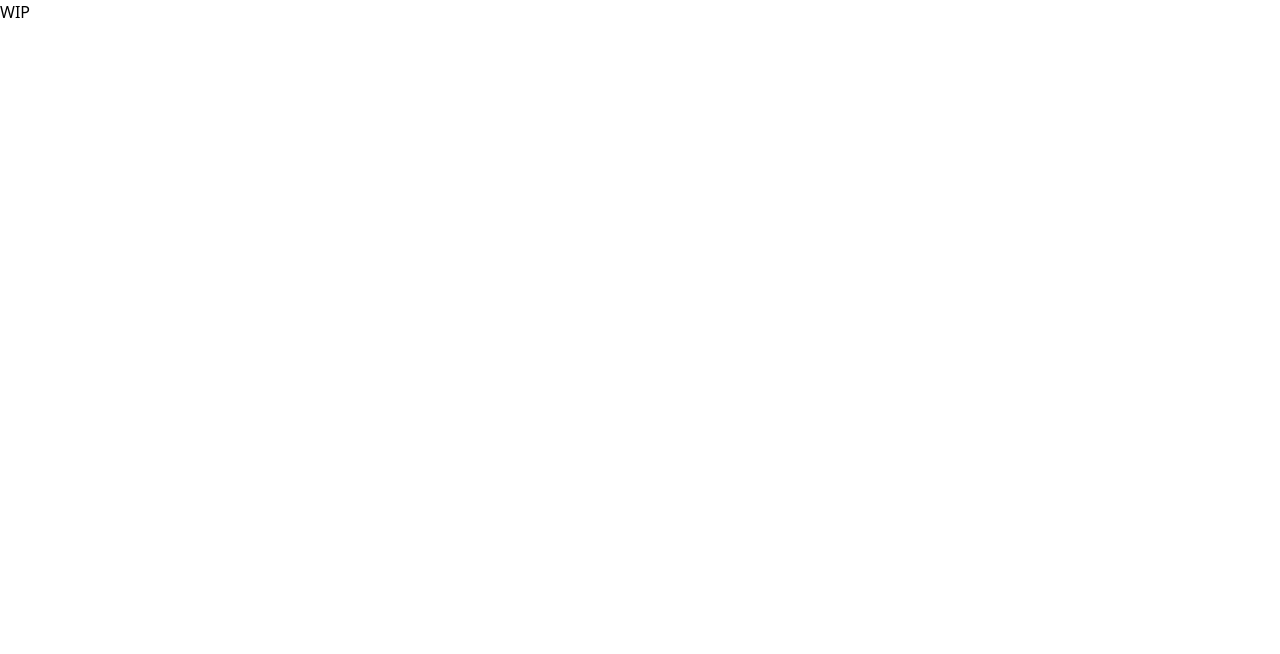
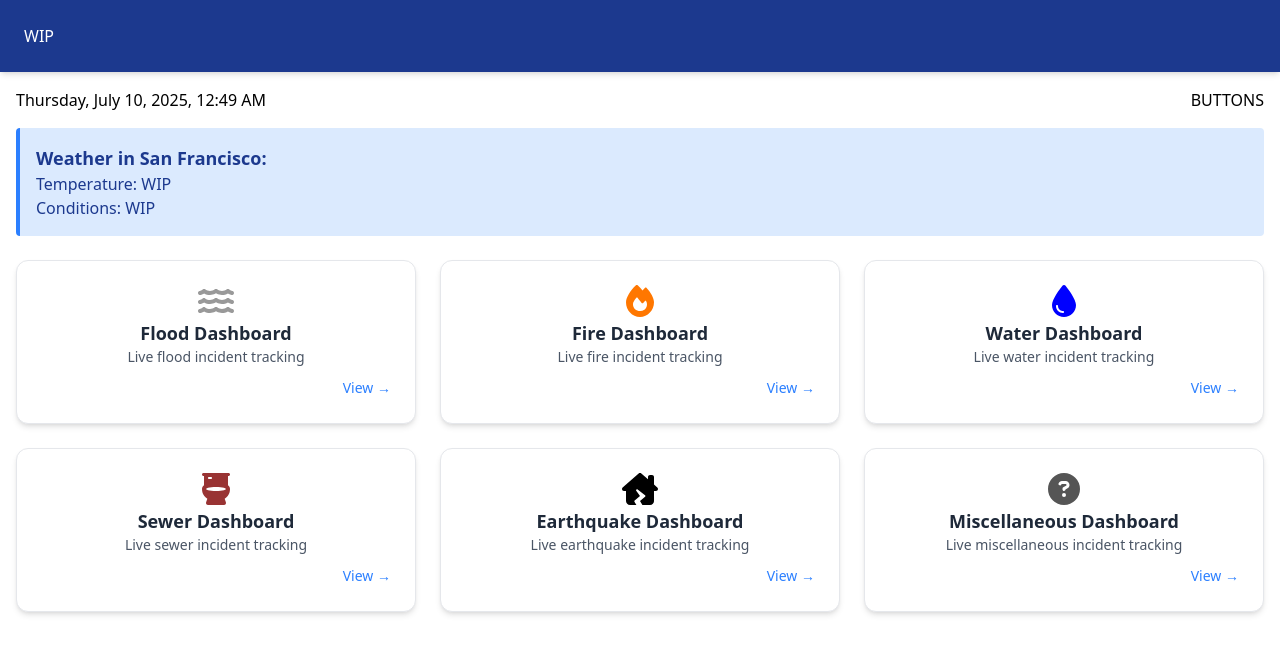
Before and after one commit to MKVollmer25/Emergency-Management, a React (Vite) app in the folder frontend/: page /admin in a window 1280 px wide. Shown: the top 654 px of the page. Built offline with nearby package versions, Linux system fonts and the light colour scheme.

Commit message:
Major user and admin dashboard updates

```diff
--- a/frontend/package.json
+++ b/frontend/package.json
@@ -10,6 +10,9 @@
     "preview": "vite preview"
   },
   "dependencies": {
+    "@fortawesome/fontawesome-svg-core": "^6.7.2",
+    "@fortawesome/free-solid-svg-icons": "^6.7.2",
+    "@fortawesome/react-fontawesome": "^0.2.2",
     "@tailwindcss/vite": "^4.1.11",
     "react": "^19.1.0",
     "react-dom": "^19.1.0",
--- a/frontend/src/pages/Admin.jsx
+++ b/frontend/src/pages/Admin.jsx
@@ -1,8 +1,111 @@
+import { FontAwesomeIcon } from '@fortawesome/react-fontawesome';
+import { faWater } from '@fortawesome/free-solid-svg-icons';
+import { faFire } from '@fortawesome/free-solid-svg-icons';
+import { faDroplet } from '@fortawesome/free-solid-svg-icons';
+import { faToilet } from '@fortawesome/free-solid-svg-icons';
+import { faHouseChimneyCrack } from '@fortawesome/free-solid-svg-icons';
+import { faCircleQuestion } from '@fortawesome/free-solid-svg-icons';
+
 function Admin() {
+  const date = new Date()
+
+  const date_options = {
+    weekday: "long",
+    year: "numeric",
+    month: "long",
+    day: "numeric"
+  };
+
+  const time_options = {
+    hour: "numeric",
+    minute: "numeric",
+    hour12: true
+  }
+
+  const formatted_date = date.toLocaleDateString("en-US", date_options)
+  const formatted_time = date.toLocaleTimeString("en-US", time_options)
+
   return (
-    <section>
+    <>
+      <header className="bg-blue-900 text-white shadow-md px-6 py-4 md:py-6">
         WIP
-    </section>
+      </header>
+      <div className="flex justify-between px-4 py-4">
+        <div>{formatted_date}, {formatted_time}</div>
+        <div>BUTTONS</div>
+      </div>
+      <main className="px-4 pb-16">
+        <div>
+          <div className="bg-blue-100 border-l-4 border-blue-500 text-blue-900 p-4 rounded mb-6">
+            <p className="text-lg font-semibold">Weather in San Francisco:</p>
+            <p>Temperature: WIP</p>
+            <p>Conditions: WIP</p>
+          </div>
+        </div>
+        <div className="grid grid-cols-3 grid-rows-2 gap-6">
+          <a class="bg-white border border-gray-200 rounded-xl shadow-md p-6 hover:shadow-lg hover:border-blue-500 transition-all duration-300 group">
+            <div class="mb-2 text-center">
+              <FontAwesomeIcon icon={faWater} size="2x" color="#999999" />
+              <h2 class="text-lg font-semibold text-gray-800 group-hover:text-blue-600">Flood Dashboard</h2>
+              <p class="text-sm text-gray-600">Live flood incident tracking</p>
+            </div>
+            <div class="mt-2 text-right">
+              <span class="text-sm text-blue-500 font-medium group-hover:underline">View →</span>
+            </div>
+          </a>
+          <a class="bg-white border border-gray-200 rounded-xl shadow-md p-6 hover:shadow-lg hover:border-blue-500 transition-all duration-300 group">
+            <div class="mb-2 text-center">
+              <FontAwesomeIcon icon={faFire} size="2x" color="#FF7700" />
+              <h2 class="text-lg font-semibold text-gray-800 group-hover:text-blue-600">Fire Dashboard</h2>
+              <p class="text-sm text-gray-600">Live fire incident tracking</p>
+            </div>
+            <div class="mt-2 text-right">
+              <span class="text-sm text-blue-500 font-medium group-hover:underline">View →</span>
+            </div>
+          </a>
+          <a class="bg-white border border-gray-200 rounded-xl shadow-md p-6 hover:shadow-lg hover:border-blue-500 transition-all duration-300 group">
+            <div class="mb-2 text-center">
+              <FontAwesomeIcon icon={faDroplet} size="2x" color="#0000FF" />
+              <h2 class="text-lg font-semibold text-gray-800 group-hover:text-blue-600">Water Dashboard</h2>
+              <p class="text-sm text-gray-600">Live water incident tracking</p>
+            </div>
+            <div class="mt-2 text-right">
+              <span class="text-sm text-blue-500 font-medium group-hover:underline">View →</span>
+            </div>
+          </a>
+          <a class="bg-white border border-gray-200 rounded-xl shadow-md p-6 hover:shadow-lg hover:border-blue-500 transition-all duration-300 group">
+            <div class="mb-2 text-center">
+              <FontAwesomeIcon icon={faToilet} size="2x" color="#993333" />
+              <h2 class="text-lg font-semibold text-gray-800 group-hover:text-blue-600">Sewer Dashboard</h2>
+              <p class="text-sm text-gray-600">Live sewer incident tracking</p>
+            </div>
+            <div class="mt-2 text-right">
+              <span class="text-sm text-blue-500 font-medium group-hover:underline">View →</span>
+            </div>
+          </a>
+          <a class="bg-white border border-gray-200 rounded-xl shadow-md p-6 hover:shadow-lg hover:border-blue-500 transition-all duration-300 group">
+            <div class="mb-2 text-center">
+              <FontAwesomeIcon icon={faHouseChimneyCrack} size="2x" color="#000000" />
+              <h2 class="text-lg font-semibold text-gray-800 group-hover:text-blue-600">Earthquake Dashboard</h2>
+              <p class="text-sm text-gray-600">Live earthquake incident tracking</p>
+            </div>
+            <div class="mt-2 text-right">
+              <span class="text-sm text-blue-500 font-medium group-hover:underline">View →</span>
+            </div>
+          </a>
+          <a class="bg-white border border-gray-200 rounded-xl shadow-md p-6 hover:shadow-lg hover:border-blue-500 transition-all duration-300 group">
+            <div class="mb-2 text-center">
+              <FontAwesomeIcon icon={faCircleQuestion} size="2x" color="#555555" />
+              <h2 class="text-lg font-semibold text-gray-800 group-hover:text-blue-600">Miscellaneous Dashboard</h2>
+              <p class="text-sm text-gray-600">Live miscellaneous incident tracking</p>
+            </div>
+            <div class="mt-2 text-right">
+              <span class="text-sm text-blue-500 font-medium group-hover:underline">View →</span>
+            </div>
+          </a>
+        </div>
+      </main>
+    </>
   )
 }
 
--- a/frontend/src/pages/Dashboard.jsx
+++ b/frontend/src/pages/Dashboard.jsx
@@ -1,6 +1,54 @@
 function Dashboard() {
+  const date = new Date()
+
+  const date_options = {
+    weekday: "long",
+    year: "numeric",
+    month: "long",
+    day: "numeric"
+  };
+
+  const time_options = {
+    hour: "numeric",
+    minute: "numeric",
+    hour12: true
+  }
+
+  const formatted_date = date.toLocaleDateString("en-US", date_options)
+  const formatted_time = date.toLocaleTimeString("en-US", time_options)
+
   return (
-    <header class="bg-blue-900 text-white shadow-md px-6 py-4 md:py-6">Top of page</header>
+    <>
+      <header className="bg-blue-900 text-white shadow-md px-6 py-4 md:py-6">
+        WIP
+      </header>
+      <div className="flex justify-between px-4 py-4">
+        <div>{formatted_date}, {formatted_time}</div>
+        <div>BUTTONS</div>
+      </div>
+      <main className="px-4 pb-16">
+        <div>
+          <div className="bg-blue-100 border-l-4 border-blue-500 text-blue-900 p-4 rounded mb-6">
+            <p className="text-lg font-semibold">Weather in San Francisco:</p>
+            <p>Temperature: WIP</p>
+            <p>Conditions: WIP</p>
+          </div>
+        </div>
+        <div class="bg-white p-6 rounded-lg shadow mb-6">
+          <p class="text-lg font-semibold text-gray-700">Total Complaints Filed: WIP</p>
+        </div>
+        <div class="grid grid-cols-1 md:grid-cols-2 gap-6 mb-6">
+          <a class="bg-white border-t-4 border-blue-600 rounded-2xl p-6 shadow hover:bg-blue-50">
+            <h3 class="text-lg font-bold text-blue-700 mb-2">File a New Complaint</h3>
+            <p class="text-gray-600">Report emergencies quickly and easily.</p>
+          </a>
+          <a class="bg-white border-t-4 border-green-600 rounded-2xl p-6 shadow hover:bg-green-50">
+            <h3 class="text-lg font-bold text-green-700 mb-2">View Your Complaints</h3>
+            <p class="text-gray-600">Track the status of your past complaints and get updates.</p>
+          </a>
+        </div>
+      </main>
+    </>
   )
 }
 
```
Also changed, not shown: 1 other file (tests, documents, lock files or other folders).
